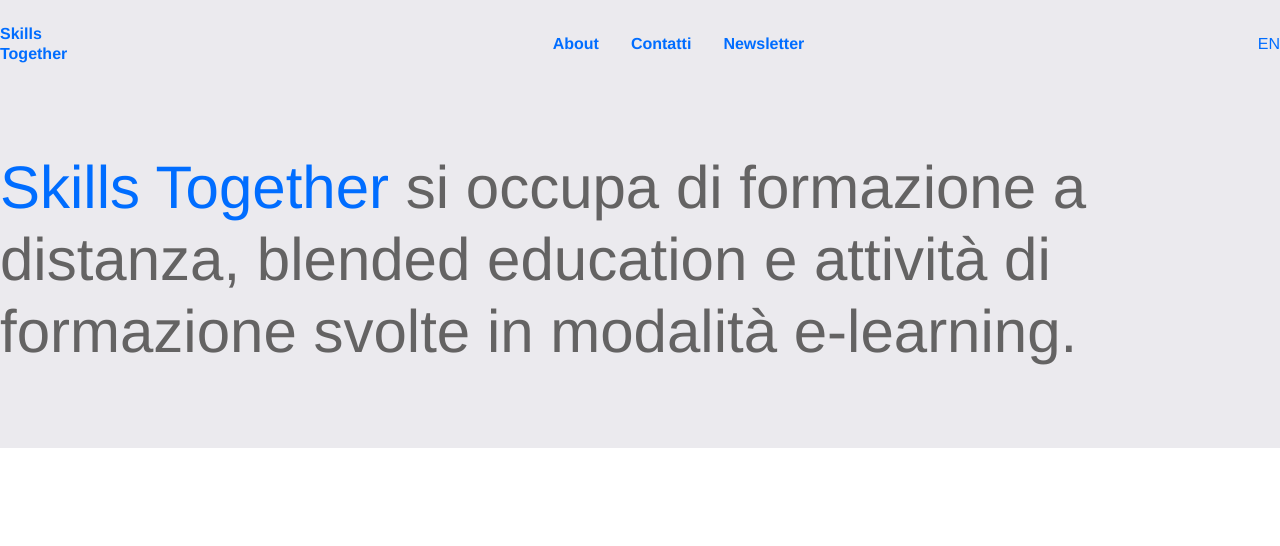
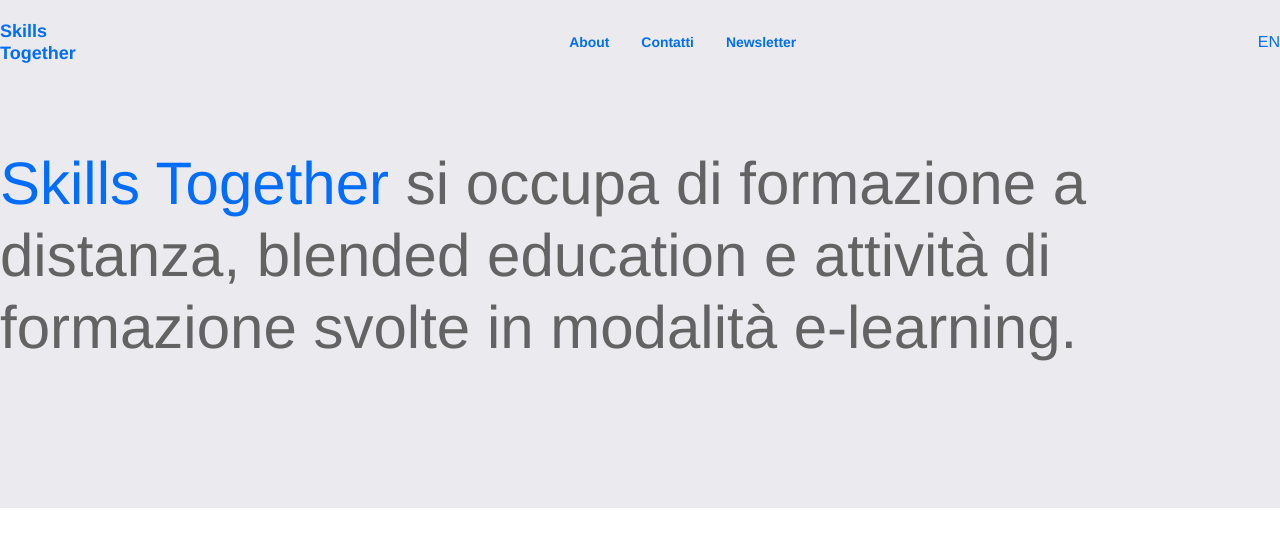
Before and after one commit to claudiopome/skills-together-website, a website built with Vite: page index.html in a window 1280 px wide. Built offline with nearby package versions, Linux system fonts and the light colour scheme.

Commit message:
add fontsize customization to tailwind conf.

```diff
--- a/index.html
+++ b/index.html
@@ -58,8 +58,8 @@
   </nav>
 </header>
 <section class="bg-light-gray">
-  <div class="container mx-auto">
-    <h1 class="text-4xl lg:text-6xl pt-4 pb-8 lg:pt-16 lg:pb-20 text-dark-gray"><span class="text-blue">Skills Together</span> si occupa di formazione a
+  <div class="container  px-4 md:px-0 mx-auto">
+    <h1 class="text-4xl lg:text-6xl pt-4 pb-8 lg:pt-16 lg:pb-36 text-dark-gray"><span class="text-blue">Skills Together</span> si occupa di formazione a
       distanza, blended education e attività di formazione svolte in modalità e-learning.</h1>
   </div>
 </section>
--- a/tailwind.config.cjs
+++ b/tailwind.config.cjs
@@ -6,6 +6,14 @@
   ],
   theme: {
     fontSize: {
+      sm: ['0.87rem', '1.25rem'],
+      base: ['1rem', '1.5rem'],
+      lg: ['1.125rem', '1.75rem'],
+      xl: ['1.25rem', '2rem'],
+      '2xl': ['1.5rem', '2rem'],
+      '3xl': ['1.875rem', '2.25rem'],
+      '4xl': ['2.25rem', '2.5rem'],
+      '5xl': ['3rem', '1'],
       '6xl': ['3.75rem', '1.2'],
     },
     fontFamily: {
```
